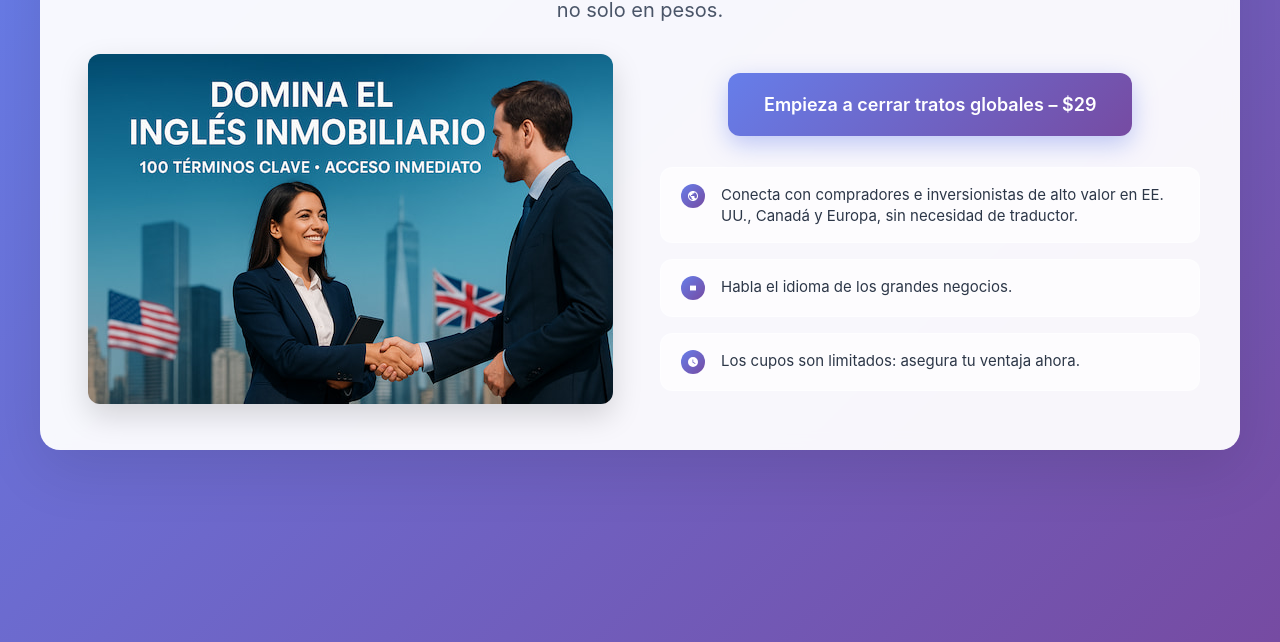
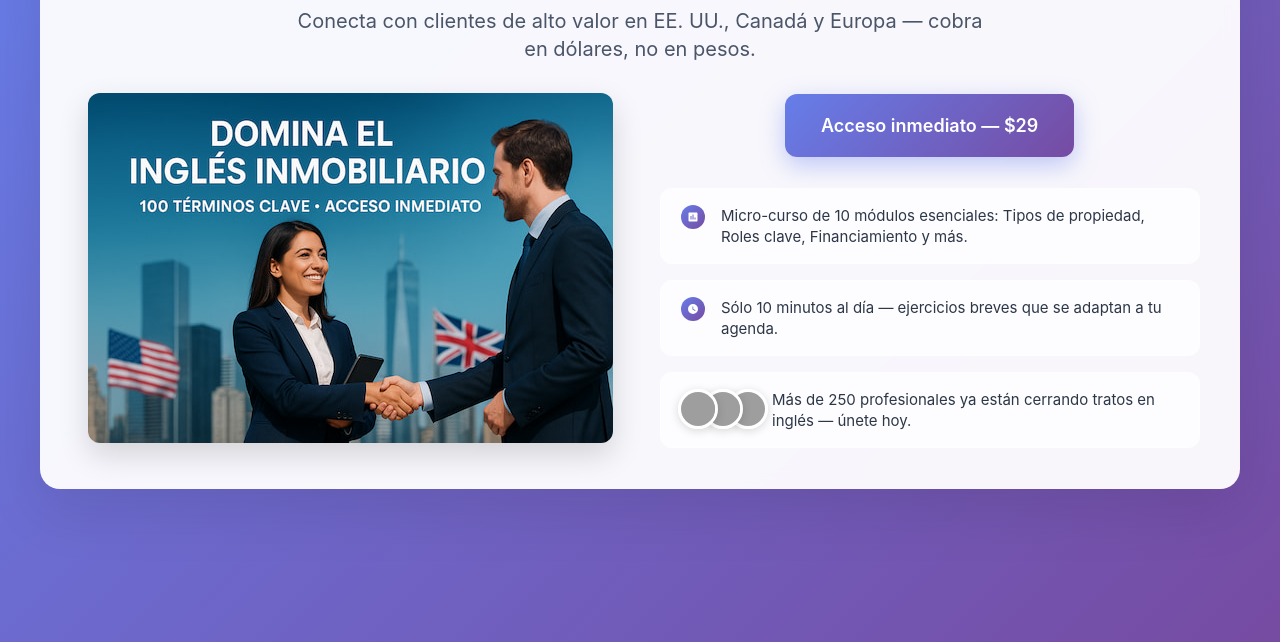
Before and after one commit to MichaelOhana/landing-page, a plain HTML site: page index.html in a window 1280 px wide. Shown: the part 158-800 px from the top of the page. Drawn offline with Linux system fonts and the light colour scheme; grey boxes are pictures that could not be loaded.

Commit message:
deploy: 1d789725d8020b341cabe7eca8d2356369ac7b3d

```diff
--- a/index.html
+++ b/index.html
@@ -46,9 +46,9 @@
     <div class="hero-section">
         <div class="container">
             <header class="hero-content">
-                <h1>TU PRÓXIMO NEGOCIO DE <span class="highlight">SEIS CIFRAS</span> SE HABLA EN INGLÉS</h1>
-                <p class="subtitle">Expande tu mercado más allá de las fronteras y cierra tratos en dólares, no solo en
-                    pesos.</p>
+                <h1>DOMINA <span class="highlight">100 TÉRMINOS ESENCIALES</span> DE INGLÉS INMOBILIARIO EN 14 DÍAS</h1>
+                <p class="subtitle">Conecta con clientes de alto valor en EE. UU., Canadá y Europa — cobra en dólares,
+                    no en pesos.</p>
             </header>
 
             <div class="main-content">
@@ -63,7 +63,7 @@
                     <div class="cta-section">
                         <a href="https://whop.com/checkout/plan_Lox931cakhdfn?d2c=true" class="cta-button"
                             onclick="fbq('track', 'InitiateCheckout');">
-                            <span class="cta-text">Empieza a cerrar tratos globales – $29</span>
+                            <span class="cta-text">Acceso inmediato — $29</span>
                         </a>
                     </div>
 
@@ -73,29 +73,37 @@
                                 <div class="benefit-icon">
                                     <svg class="icon-globe" viewBox="0 0 24 24">
                                         <path
-                                            d="M12 2C6.48 2 2 6.48 2 12s4.48 10 10 10 10-4.48 10-10S17.52 2 12 2zM11 19.93c-3.94-.49-7-3.85-7-7.93 0-.62.08-1.21.21-1.79L9 15v1c0 1.1.9 2 2 2v1.93zM17.9 17.39c-.26-.81-1-1.39-1.9-1.39h-1v-3c0-.55-.45-1-1-1H8v-2h2c.55 0 1-.45 1-1V7h2c1.1 0 2-.9 2-2v-.41c2.93 1.19 5 4.06 5 7.41 0 2.08-.8 3.97-2.1 5.39z" />
+                                            d="M19 3H5c-1.1 0-2 .9-2 2v14c0 1.1.9 2 2 2h14c1.1 0 2-.9 2-2V5c0-1.1-.9-2-2-2zM9 17H7v-7h2v7zm4 0h-2V7h2v10zm4 0h-2v-4h2v4z" />
                                     </svg>
                                 </div>
-                                <div class="benefit-text">Conecta con compradores e inversionistas de alto valor en EE.
-                                    UU., Canadá y Europa, sin necesidad de traductor.</div>
+                                <div class="benefit-text">Micro-curso de 10 módulos esenciales: Tipos de propiedad,
+                                    Roles clave, Financiamiento y más.</div>
                             </li>
                             <li>
                                 <div class="benefit-icon">
                                     <svg class="icon-briefcase" viewBox="0 0 24 24">
                                         <path
-                                            d="M10 16V8a1 1 0 011-1h2a1 1 0 011 1v8a1 1 0 01-1 1h-2a1 1 0 01-1-1zM6 16V8a1 1 0 011-1h2a1 1 0 011 1v8a1 1 0 01-1 1H7a1 1 0 01-1-1zM14 16V8a1 1 0 011-1h2a1 1 0 011 1v8a1 1 0 01-1 1h-2a1 1 0 01-1-1z" />
-                                    </svg>
-                                </div>
-                                <div class="benefit-text">Habla el idioma de los grandes negocios.</div>
-                            </li>
-                            <li>
-                                <div class="benefit-icon">
-                                    <svg class="icon-clock" viewBox="0 0 24 24">
-                                        <path
                                             d="M12,2A10,10 0 0,0 2,12A10,10 0 0,0 12,22A10,10 0 0,0 22,12A10,10 0 0,0 12,2M16.2,16.2L11,13V7H12.5V12.2L17,14.7L16.2,16.2Z" />
                                     </svg>
                                 </div>
-                                <div class="benefit-text">Los cupos son limitados: asegura tu ventaja ahora.</div>
+                                <div class="benefit-text">Sólo 10 minutos al día — ejercicios breves que se adaptan a tu
+                                    agenda.</div>
+                            </li>
+                            <li>
+                                <div class="benefit-icon"
+                                    style="position: relative; width: 75px; height: 40px; display: flex; align-items: center; background: none; border: none; padding: 0;">
+                                    <img src="https://images.unsplash.com/photo-1560250097-0b93528c311a?w=80&h=80&fit=crop&crop=face"
+                                        alt="Professional 1"
+                                        style="width: 40px; height: 40px; border-radius: 50%; position: absolute; left: -3px; border: 3px solid white; object-fit: cover; box-shadow: 0 2px 10px rgba(0,0,0,0.15); z-index: 3;">
+                                    <img src="https://images.unsplash.com/photo-1573496359142-b8d87734a5a2?w=80&h=80&fit=crop&crop=face"
+                                        alt="Professional 2"
+                                        style="width: 40px; height: 40px; border-radius: 50%; position: absolute; left: 22px; border: 3px solid white; object-fit: cover; box-shadow: 0 2px 10px rgba(0,0,0,0.15); z-index: 2;">
+                                    <img src="https://images.unsplash.com/photo-1472099645785-5658abf4ff4e?w=80&h=80&fit=crop&crop=face"
+                                        alt="Professional 3"
+                                        style="width: 40px; height: 40px; border-radius: 50%; position: absolute; left: 47px; border: 3px solid white; object-fit: cover; box-shadow: 0 2px 10px rgba(0,0,0,0.15); z-index: 1;">
+                                </div>
+                                <div class="benefit-text">Más de 250 profesionales ya están cerrando tratos en inglés —
+                                    únete hoy.</div>
                             </li>
                         </ul>
                     </section>
```
Also changed, not shown: 1 other file.
